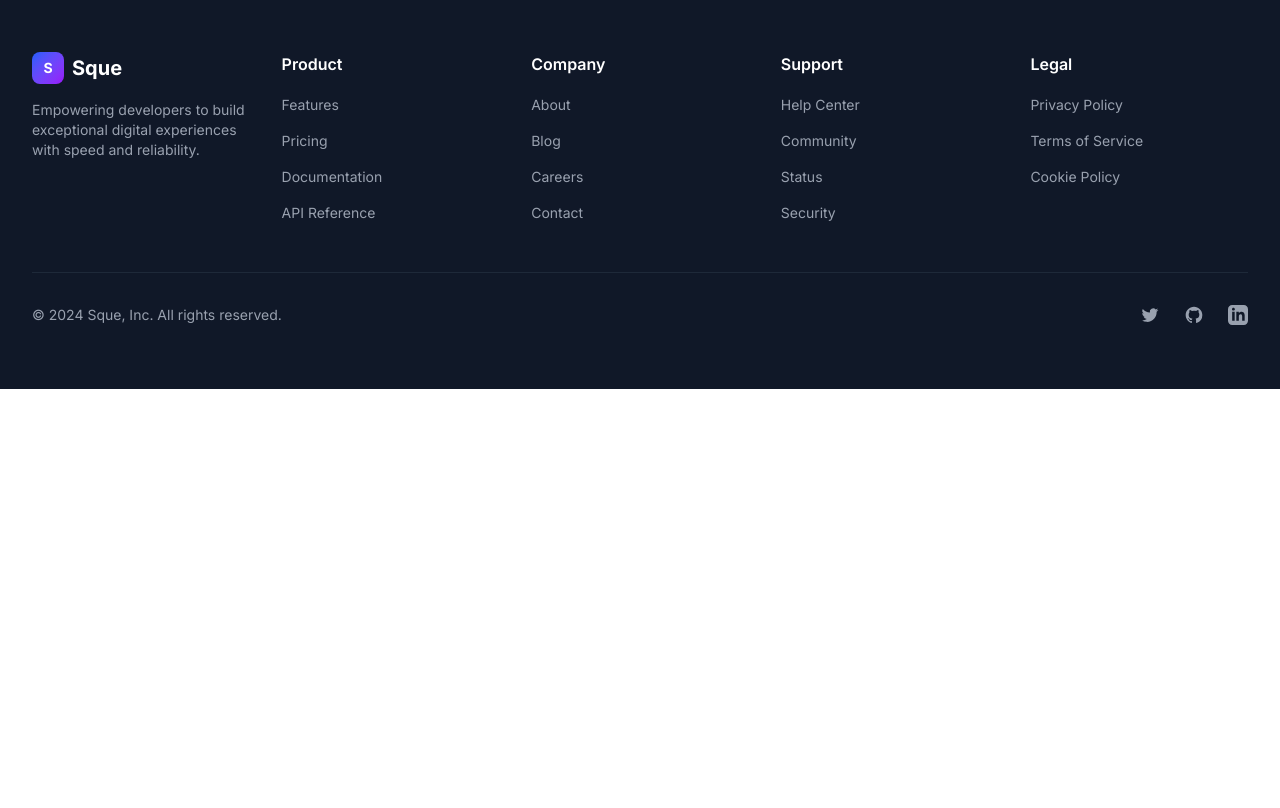
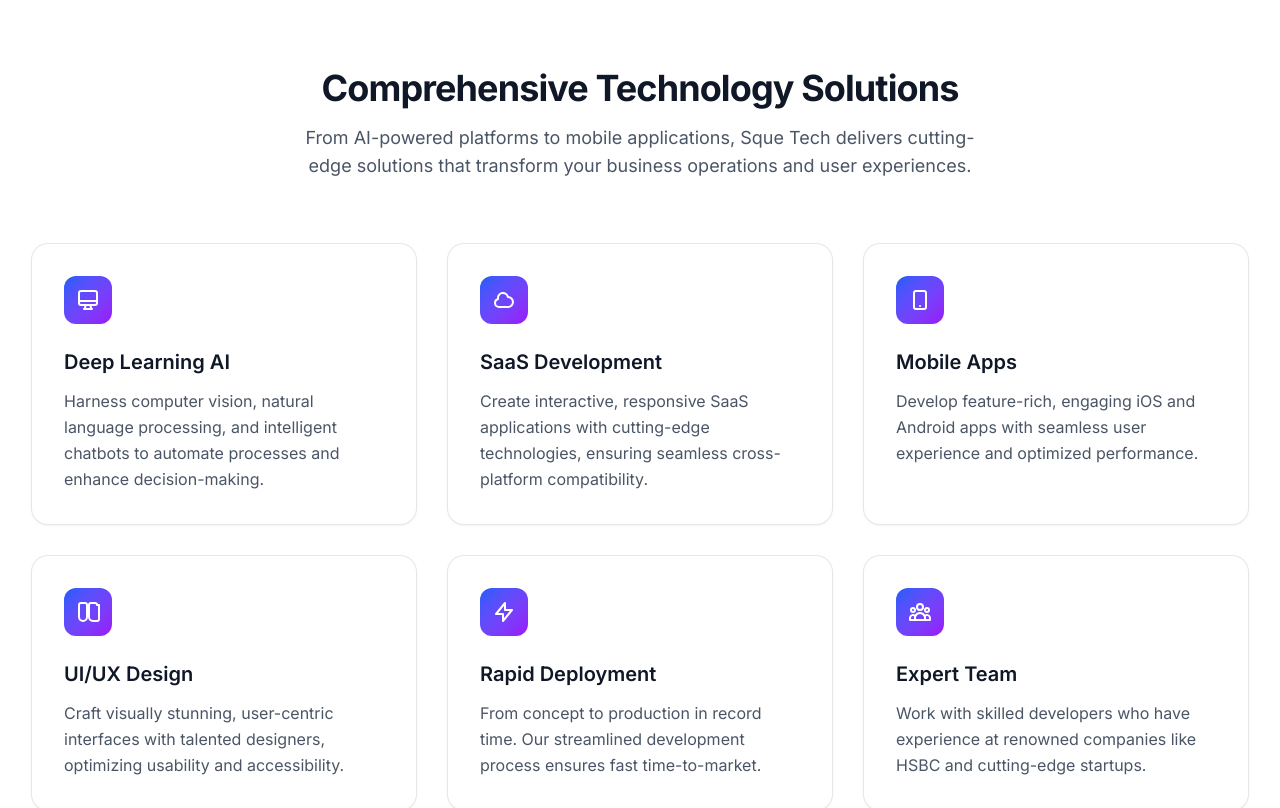
Before and after one commit to Kennethfeh/sque-tech-landing, a Next.js app: page / in a window 1280 px wide. Shown: the part 1820-2628 px from the top of the page. Before the commit the page ends 2209 px from the top, so only its background shows below. Built offline with nearby package versions, Linux system fonts and the light colour scheme; no server answers.

Commit message:
feat: Add features grid with interactive cards
- Create reusable feature card component
- Build features grid with hover effects and animations
- Add comprehensive feature list with icons

```diff
--- /dev/null
+++ b/components/feature.tsx
@@ -0,0 +1,33 @@
+'use client'
+
+import { motion } from 'framer-motion'
+import { ReactNode } from 'react'
+
+interface FeatureProps {
+  icon: ReactNode
+  title: string
+  description: string
+  index: number
+}
+
+export function Feature({ icon, title, description, index }: FeatureProps) {
+  return (
+    <motion.div
+      initial={{ opacity: 0, y: 20 }}
+      whileInView={{ opacity: 1, y: 0 }}
+      viewport={{ once: true }}
+      transition={{ duration: 0.6, delay: index * 0.1 }}
+      whileHover={{ y: -8, scale: 1.02 }}
+      className="group relative p-8 bg-white rounded-2xl shadow-sm ring-1 ring-gray-200 hover:shadow-2xl hover:ring-blue-200 transition-all duration-300 cursor-pointer"
+    >
+      <div className="flex items-center justify-center w-12 h-12 bg-gradient-to-br from-blue-600 to-purple-600 rounded-xl mb-6 group-hover:shadow-lg group-hover:scale-110 transition-all duration-300">
+        {icon}
+      </div>
+      <h3 className="text-xl font-semibold text-gray-900 mb-3 group-hover:text-blue-600 transition-colors duration-300">{title}</h3>
+      <p className="text-gray-600 leading-relaxed group-hover:text-gray-700 transition-colors duration-300">{description}</p>
+
+      {/* Background gradient on hover */}
+      <div className="absolute inset-0 bg-gradient-to-br from-blue-50/50 to-purple-50/50 rounded-2xl opacity-0 group-hover:opacity-100 transition-opacity duration-300 -z-10" />
+    </motion.div>
+  )
+}
--- /dev/null
+++ b/components/features-grid.tsx
@@ -0,0 +1,89 @@
+'use client'
+
+import { Feature } from './feature'
+
+const features = [
+  {
+    icon: (
+      <svg className="w-6 h-6 text-white" fill="none" stroke="currentColor" viewBox="0 0 24 24">
+        <path strokeLinecap="round" strokeLinejoin="round" strokeWidth={2} d="M9.75 17L9 20l-1 1h8l-1-1-.75-3M3 13h18M5 17h14a2 2 0 002-2V5a2 2 0 00-2-2H5a2 2 0 00-2 2v10a2 2 0 002 2z" />
+      </svg>
+    ),
+    title: 'Deep Learning AI',
+    description: 'Harness computer vision, natural language processing, and intelligent chatbots to automate processes and enhance decision-making.',
+  },
+  {
+    icon: (
+      <svg className="w-6 h-6 text-white" fill="none" stroke="currentColor" viewBox="0 0 24 24">
+        <path strokeLinecap="round" strokeLinejoin="round" strokeWidth={2} d="M3 15a4 4 0 004 4h9a5 5 0 10-.1-9.999 5.002 5.002 0 10-9.78 2.096A4.001 4.001 0 003 15z" />
+      </svg>
+    ),
+    title: 'SaaS Development',
+    description: 'Create interactive, responsive SaaS applications with cutting-edge technologies, ensuring seamless cross-platform compatibility.',
+  },
+  {
+    icon: (
+      <svg className="w-6 h-6 text-white" fill="none" stroke="currentColor" viewBox="0 0 24 24">
+        <path strokeLinecap="round" strokeLinejoin="round" strokeWidth={2} d="M12 18h.01M8 21h8a2 2 0 002-2V5a2 2 0 00-2-2H8a2 2 0 00-2 2v14a2 2 0 002 2z" />
+      </svg>
+    ),
+    title: 'Mobile Apps',
+    description: 'Develop feature-rich, engaging iOS and Android apps with seamless user experience and optimized performance.',
+  },
+  {
+    icon: (
+      <svg className="w-6 h-6 text-white" fill="none" stroke="currentColor" viewBox="0 0 24 24">
+        <path strokeLinecap="round" strokeLinejoin="round" strokeWidth={2} d="M7 21a4 4 0 01-4-4V5a2 2 0 012-2h4a2 2 0 012 2v12a4 4 0 01-4 4zM21 5a2 2 0 00-2-2h-4a2 2 0 00-2 2v12a4 4 0 004 4h4a2 2 0 002-2V5z" />
+      </svg>
+    ),
+    title: 'UI/UX Design',
+    description: 'Craft visually stunning, user-centric interfaces with talented designers, optimizing usability and accessibility.',
+  },
+  {
+    icon: (
+      <svg className="w-6 h-6 text-white" fill="none" stroke="currentColor" viewBox="0 0 24 24">
+        <path strokeLinecap="round" strokeLinejoin="round" strokeWidth={2} d="M13 10V3L4 14h7v7l9-11h-7z" />
+      </svg>
+    ),
+    title: 'Rapid Deployment',
+    description: 'From concept to production in record time. Our streamlined development process ensures fast time-to-market.',
+  },
+  {
+    icon: (
+      <svg className="w-6 h-6 text-white" fill="none" stroke="currentColor" viewBox="0 0 24 24">
+        <path strokeLinecap="round" strokeLinejoin="round" strokeWidth={2} d="M17 20h5v-2a3 3 0 00-5.356-1.857M17 20H7m10 0v-2c0-.656-.126-1.283-.356-1.857M7 20H2v-2a3 3 0 015.356-1.857M7 20v-2c0-.656.126-1.283.356-1.857m0 0a5.002 5.002 0 019.288 0M15 7a3 3 0 11-6 0 3 3 0 016 0zm6 3a2 2 0 11-4 0 2 2 0 014 0zM7 10a2 2 0 11-4 0 2 2 0 014 0z" />
+      </svg>
+    ),
+    title: 'Expert Team',
+    description: 'Work with skilled developers who have experience at renowned companies like HSBC and cutting-edge startups.',
+  },
+]
+
+export function FeaturesGrid() {
+  return (
+    <section id="features" className="py-16 sm:py-20">
+      <div className="mx-auto max-w-7xl px-6 lg:px-8">
+        <div className="text-center mb-16">
+          <h2 className="text-3xl font-bold tracking-tight text-gray-900 sm:text-4xl">
+            Comprehensive Technology Solutions
+          </h2>
+          <p className="mt-4 text-lg text-gray-600 max-w-2xl mx-auto">
+            From AI-powered platforms to mobile applications, Sque Tech delivers cutting-edge solutions that transform your business operations and user experiences.
+          </p>
+        </div>
+
+        <div className="grid gap-8 md:grid-cols-2 lg:grid-cols-3">
+          {features.map((feature, index) => (
+            <Feature
+              key={feature.title}
+              icon={feature.icon}
+              title={feature.title}
+              description={feature.description}
+              index={index}
+            />
+          ))}
+        </div>
+      </div>
+    </section>
+  )
+}
```
